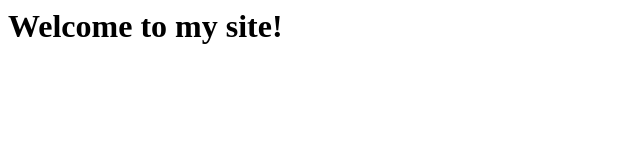
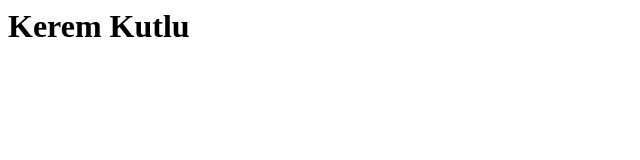
Before and after one commit to Kerem-16/kerem-16.github.io, a plain HTML site: page index.html in a window 1280 px wide. Shown: the whole page, without its empty margins (0-640 px from the left). Drawn offline with Linux system fonts and the light colour scheme.

Commit message:
Update index.html

```diff
--- a/index.html
+++ b/index.html
@@ -1,7 +1,10 @@
 <html>
-
-<body>
-  <h1>Welcome to my site!</h1>
-</body>
-
+ <head>
+  <title>
+   Kerem's site
+  </title>
+ </head>
+ <body>
+  <h1>Kerem Kutlu</h1>
+ </body>
 </html>
```
